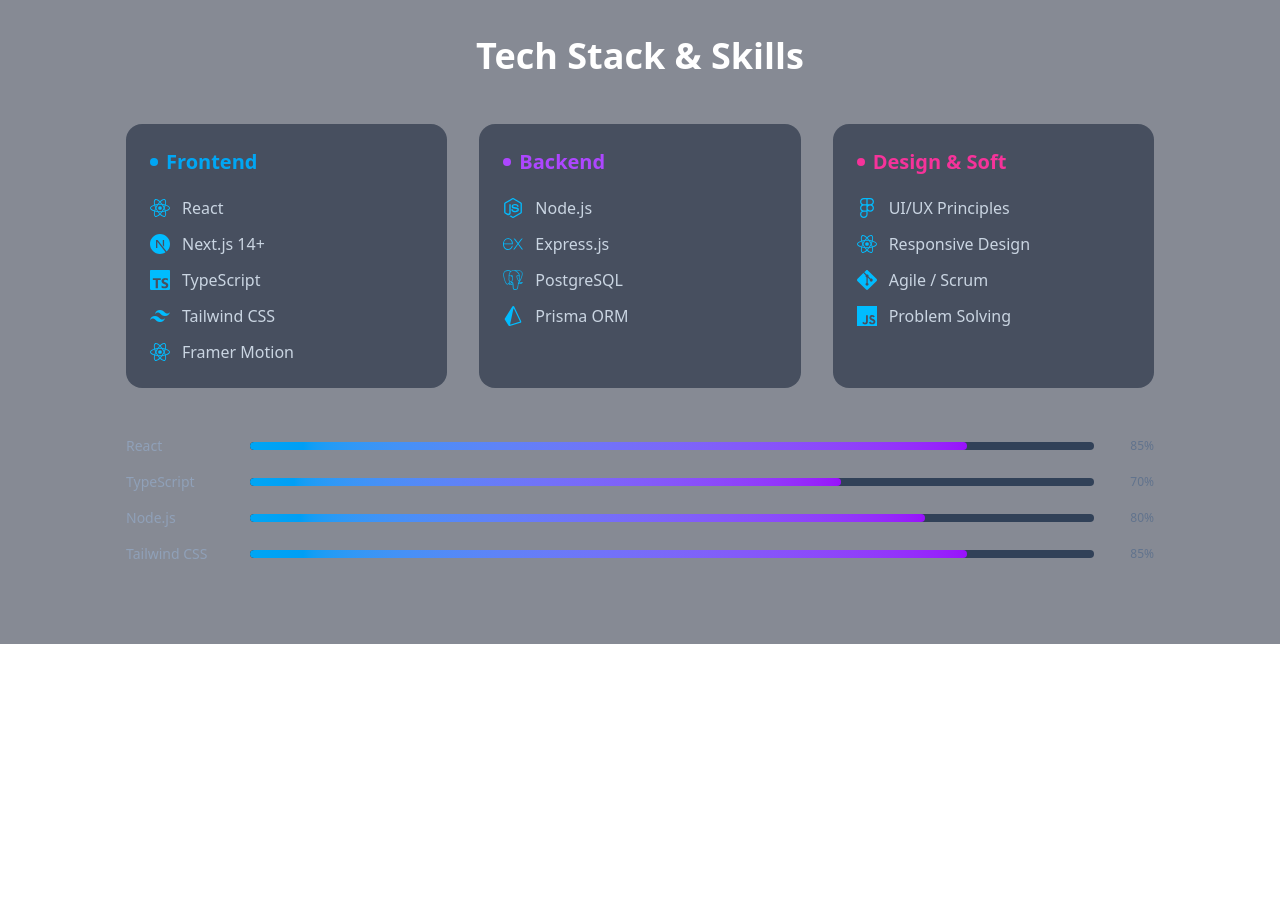
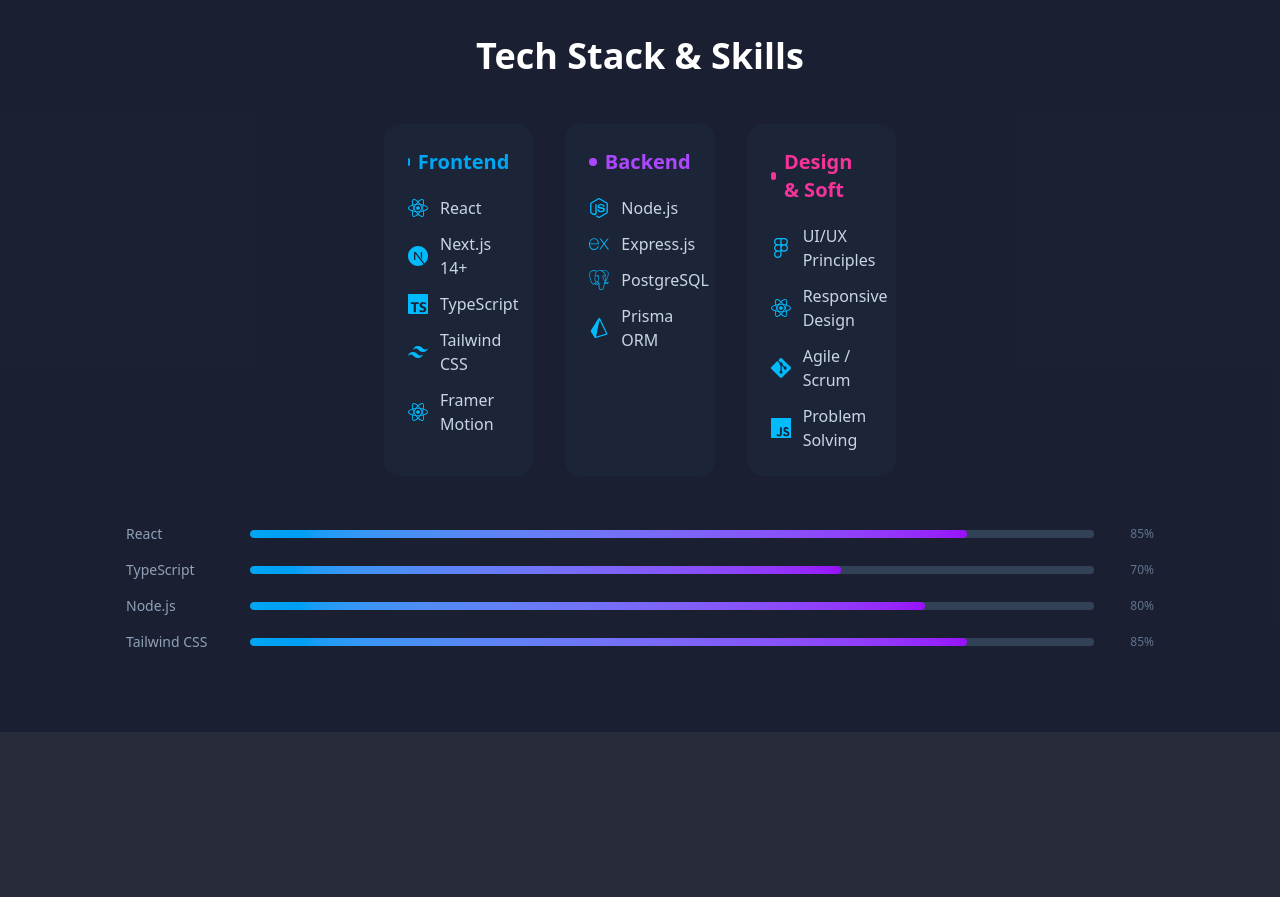
Before and after one commit to aposte7/O-portfolio-v2, a React (Vite) app: page / in a window 1280 px wide. Shown: the part 2680-3577 px from the top of the page. Built offline with nearby package versions, Linux system fonts and the light colour scheme.

Commit message:
refactor: update App component structure

```diff
--- a/src/App.jsx
+++ b/src/App.jsx
@@ -30,14 +30,14 @@
   const toggleMenu = () => setIsOpen((prev) => !prev);
 
   return (
-    <>
+    <div className="bg-slate-950/85">
       <Header isOpen={isOpen} toggleMenu={toggleMenu} />
       <Projects />
       <Services />
       <Skills />
       <Contact submitted={submitted} handleSubmit={handleSubmit} />
       <Footer />
-    </>
+    </div>
   );
 }
 
--- a/src/components/Projects.jsx
+++ b/src/components/Projects.jsx
@@ -3,7 +3,6 @@
 import greenPillImage from "../assets/projects/green-pill.png";
 import blogImage from "../assets/projects/blog-lib.png";
 import specifyImage from "../assets/projects/specify.jpg";
-import tourImage from "../assets/projects/tour.jpg";
 import weatherioImage from "../assets/projects/weatherio.jpg";
 import wizardImage from "../assets/projects/wizard.jpg";
 import ProjectCard from "./ProjectCard";
--- a/src/components/Skills.jsx
+++ b/src/components/Skills.jsx
@@ -58,7 +58,7 @@
           Tech Stack & Skills
         </h2>
 
-        <div className="mx-auto grid w-lg gap-8 md:w-full md:grid-cols-2 lg:grid-cols-3">
+        <div className="mx-auto grid max-w-lg gap-8 md:w-full md:grid-cols-2 lg:grid-cols-3">
           {skillGroups.map((group) => (
             <div
               key={group.title}
```
Also changed, not shown: src/assets/projects/tour.jpg (deleted).
